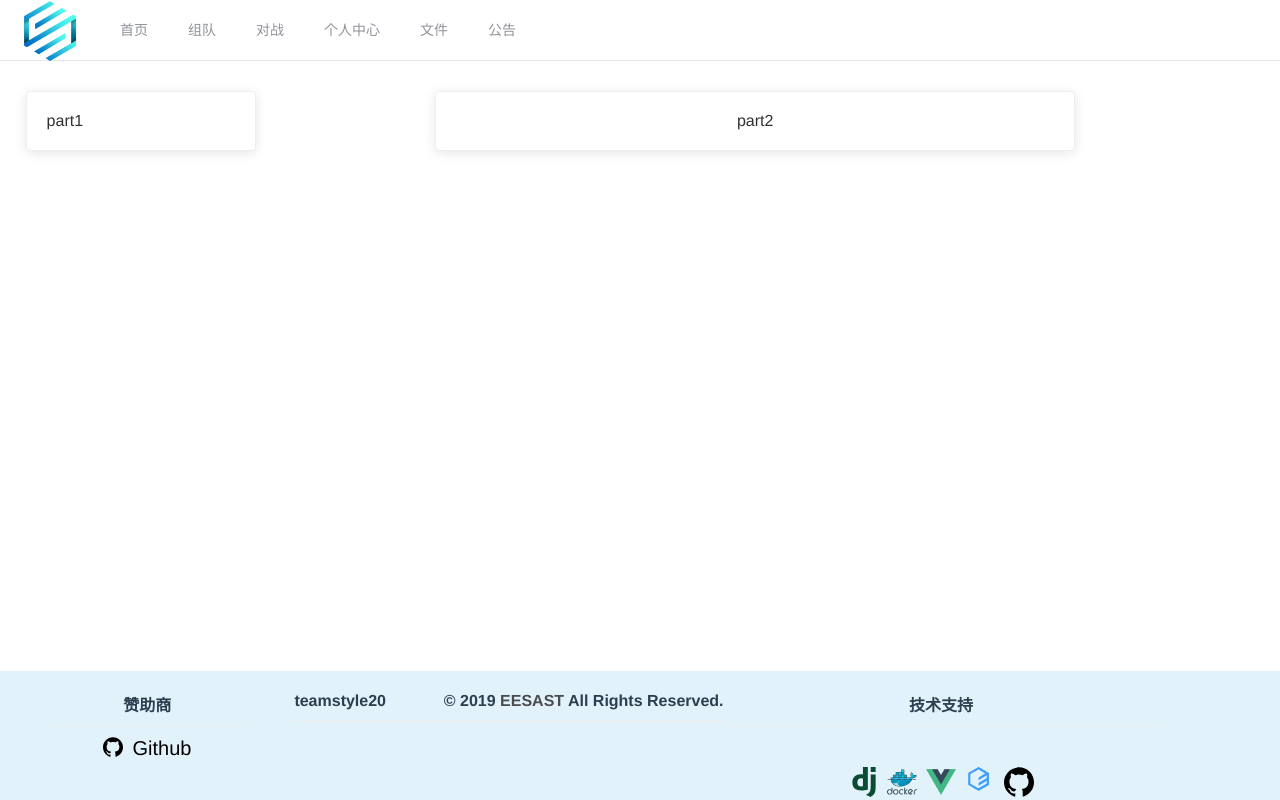
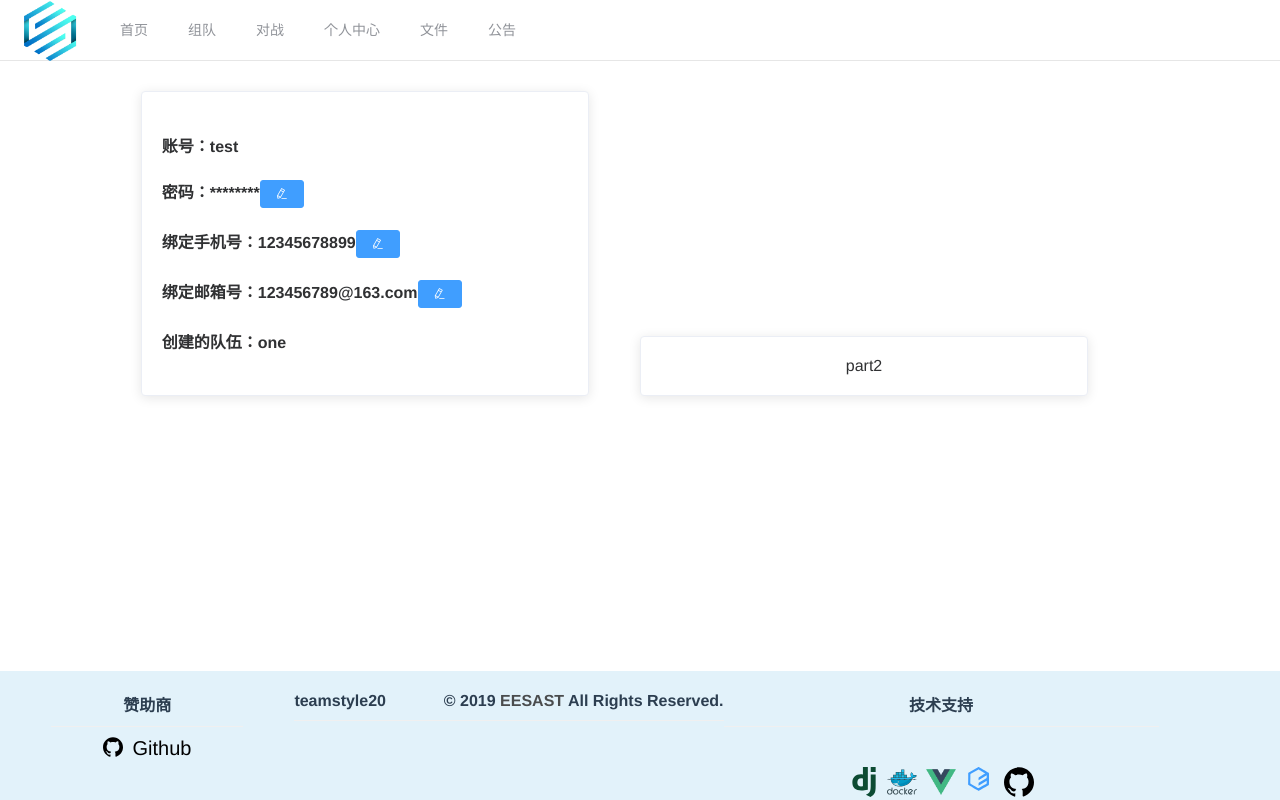
Before and after one commit to eesast/teamstyle20Web, a Vue app in the folder frontend/web2018/: page /personal in a window 1280 px wide. Built offline with nearby package versions, Linux system fonts and the light colour scheme; what vue-clipboard2 would draw is missing.

Commit message:
修改了个人界面

```diff
--- /dev/null
+++ b/frontend/web2018/src/components/alter.vue
@@ -0,0 +1,4 @@
+<template>
+  <div class="hello">
+  </div>
+</template>
--- a/frontend/web2018/src/components/personal.vue
+++ b/frontend/web2018/src/components/personal.vue
@@ -1,12 +1,17 @@
 <template>
-<div id="battle_contain">
-    <div class="code_content">
+<div id="personal">
+    <div class="part1">
         <el-card shadow="always" style="text-align:left;">
-            part1
+            <h4>账号：{{name}}</h4>
+            <h4>密码：{{password}}<el-button size="mini" type="primary" icon="el-icon-edit" index="/alter"></el-button></h4>
+            <h4>绑定手机号：{{phone}}<el-button size="mini" type="primary" icon="el-icon-edit" index="/alter"></el-button></h4>
+            <h4>绑定邮箱号：{{mail}}<el-button size="mini" type="primary" icon="el-icon-edit" index="/alter"></el-button></h4>
+            <h4 v-if="flag0">创建的队伍：{{team}}</h4>
+            <h4 v-else="flag0">加入的队伍：{{team}}</h4>
         </el-card>
     </div>
-    <div class="empty_content"></div>
-    <div class="battle_content">
+    <div class="empty"></div>
+    <div class="part2">
         <el-card shadow="always">
             part2
         </el-card>
@@ -17,10 +22,15 @@
 
 <script>
 export default {
-    name: 'battle',
+    name: 'personal',
     data() {
         return {
-
+            flag0: true,
+            name: "test",
+            password:"********",
+            team: "one",
+            phone: "12345678899",
+            mail: "123456789@163.com"
         }
     },
     methods: {
@@ -30,36 +40,37 @@ export default {
 </script>
 
 <style>
-#battle_contain
+#personal
 {
     position: relative;
     width:100%;
     min-height: 70%;
 }
-.code_content,.battle_content,.empty_content
+.part1,.part2,.empty
 {
     display: inline-block;
     position: relative;
     margin-top:30px;
 }
-.code_content
+.part1
 {
-    width:18%;
+    width:35%;
+    left:10%;
     /* min-height: 100%; */
     /* min-height:100%; */
     /* background: black; */
     /* position: relative; */
 }
-.empty_content
+.empty
 {
     width:14%;
 }
-.battle_content
+.part2
 {
     /* left:5%; */
     /* height:100%; */
     /* top:; */
-    width:50%;
+    width:35%;
     /* min-height:70%; */
     /* position: relative; */
 }
--- a/frontend/web2018/src/router/index.js
+++ b/frontend/web2018/src/router/index.js
@@ -8,6 +8,7 @@ import file from '@/components/file.vue'
 import team from '@/components/team.vue'
 import battle from '@/components/battle.vue'
 import personal from '@/components/personal.vue'
+import alter from '@/components/alter.vue'
 
 Vue.use(Router)
 
@@ -48,6 +49,11 @@ export default new Router({
     {
       path: '/personal',
       component: personal
+    },
+    {
+      path: '/alter',
+      name: alter,
+      component: alter
     }
   ]
 })
```
